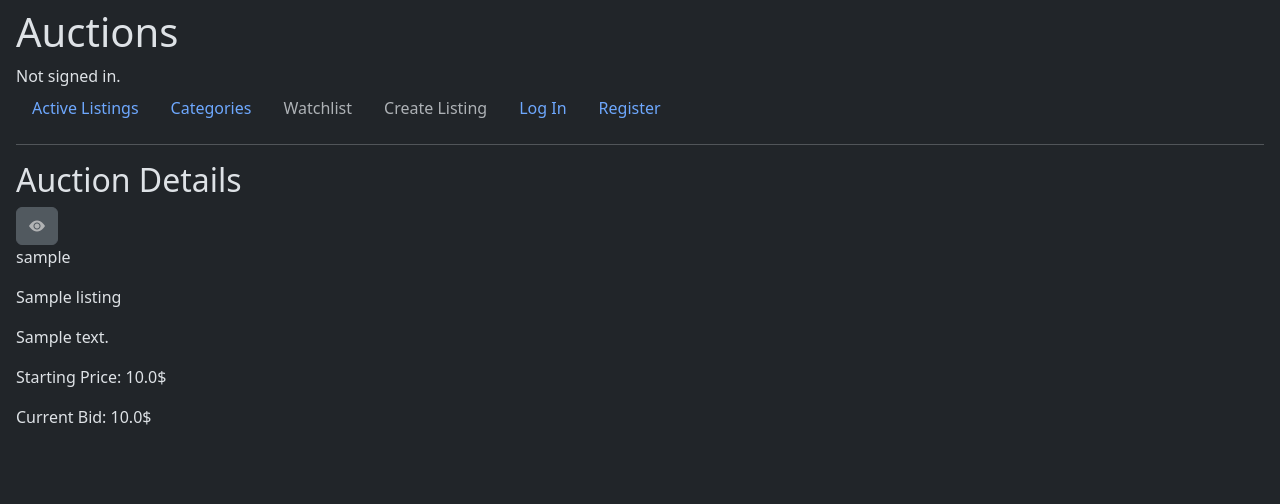
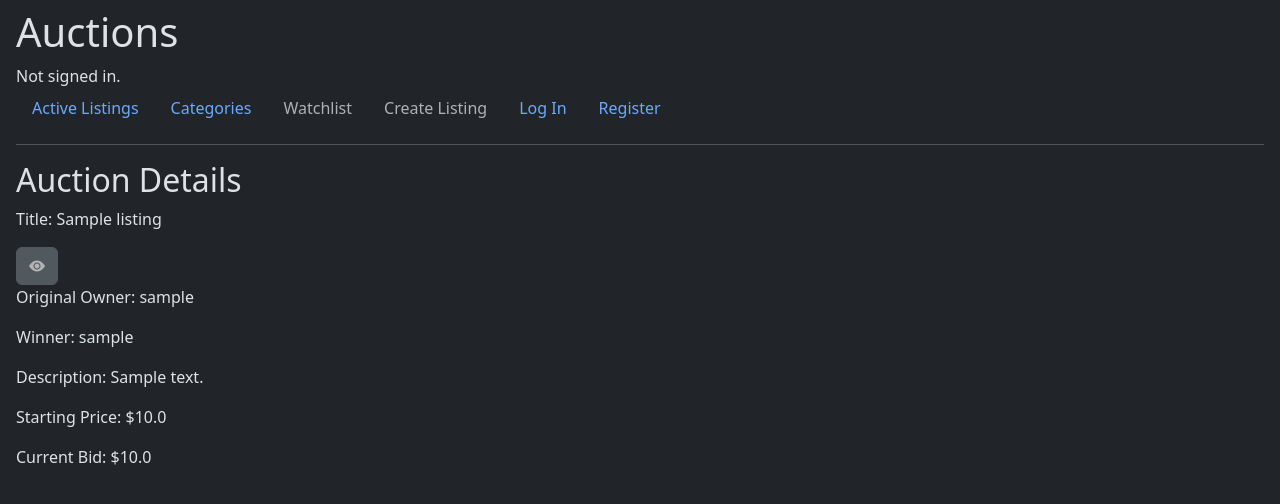
Before and after one commit to petrosAth/cs50w-project2-commerce, a Django app: page /auction/1 in a window 1280 px wide. Shown: the top 504 px of the page. Run offline with Django 3.2, Linux system fonts and the light colour scheme; tables that the repository leaves empty hold one stand-in row (values such as "Sample post").

Commit message:
Add auction closing functionality

```diff
--- a/auctions/templates/auctions/auction.html
+++ b/auctions/templates/auctions/auction.html
@@ -1,6 +1,13 @@
 {% extends "auctions/layout.html" %}
 {% block title %}{{ title }}{% endblock %}
 {% block body %}
+    <p>Title: {{ auction.title }}</p>
+    {% if auction.winner.id == user.id %}
+        <p>
+            Congratulations {{ user.name }}! You won this auction with a bid of
+            ${{ current_bid }}
+        </p>
+    {% endif %}
     <form action="{% url "auctions:auction" auction.pk %}" method="post">
         {% csrf_token %}
         <input type="hidden"
@@ -12,21 +19,29 @@
                 <i class="bi {% if is_watched %} bi-eye-fill {% else %} bi-eye {% endif %}"></i>
             </button>
         {% else %}
-            <button type="submin" class="btn  btn-secondary" disabled>
-                <i class="bi  bi-eye-fill"></i>
+            <button type="submin" class="btn btn-secondary" disabled>
+                <i class="bi bi-eye-fill"></i>
             </button>
         {% endif %}
     </form>
-    <p>{{ auction.owner }}</p>
-    <p>{{ auction.title }}</p>
-    <p>{{ auction.description }}</p>
-    <p>Starting Price: {{ auction.starting_price }}$</p>
+    {% if auction.active == True and user.is_authenticated and auction.owner.id == user.id %}
+        <form action="{% url "auctions:close" auction.pk %}" method="post">
+            {% csrf_token %}
+            <button type="submit" class="btn btn-danger">
+                <i class="bi bi-hammer"></i>
+            </button>
+        </form>
+    {% endif %}
+    <p>Original Owner: {{ auction.owner }}</p>
+    {% if auction.winner %}<p>Winner: {{ auction.winner }}</p>{% endif %}
+    <p>Description: {{ auction.description }}</p>
+    <p>Starting Price: ${{ auction.starting_price }}</p>
     <p>
         Current Bid:
         {% if current_bid %}
-            {{ current_bid }}$
+            ${{ current_bid }}
         {% else %}
-            -$
+            -
         {% endif %}
     </p>
     {{ message }}
--- a/auctions/templates/auctions/auctions.html
+++ b/auctions/templates/auctions/auctions.html
@@ -30,11 +30,10 @@
                             <div class="alert alert-primary mt-auto" role="alert">
                                 Price
                                 {% if highest_bid %}
-                                    {{ highest_bid.amount }}
+                                    ${{ highest_bid.amount }}
                                 {% else %}
-                                    {{ auction.starting_price }}
+                                    ${{ auction.starting_price }}
                                 {% endif %}
-                                $
                             </div>
                         {% endwith %}
                     </div>
--- a/auctions/urls.py
+++ b/auctions/urls.py
@@ -15,4 +15,5 @@ urlpatterns = [
     path("category/<int:category_id>", views.category, name="category"),
     path("watchlist", views.watchlist, name="watchlist"),
     path("place_bid/<int:listing_id>", views.place_bid, name="place_bid"),
+    path("close/<int:listing_id>", views.close, name="close"),
 ]
--- a/auctions/views.py
+++ b/auctions/views.py
@@ -219,3 +219,17 @@ def place_bid(request, listing_id):
             else:
                 message = "Your bid must be higher than the starting price."
     return auction(request, listing_id, message)
+
+
+@decorators.login_required(login_url="auctions:login")
+def close(request, listing_id):
+    listing = Listing.objects.get(id=listing_id)
+    highest_bidder = listing.bids.all().order_by("-amount").first()  # type: ignore
+    if highest_bidder:
+        listing.winner = highest_bidder.user
+        listing.active = False
+        listing.save()
+        return HttpResponseRedirect(reverse("auctions:index"))
+    else:
+        message = "There are no bids for this auction yer."
+        return auction(request, listing_id, message)
```
